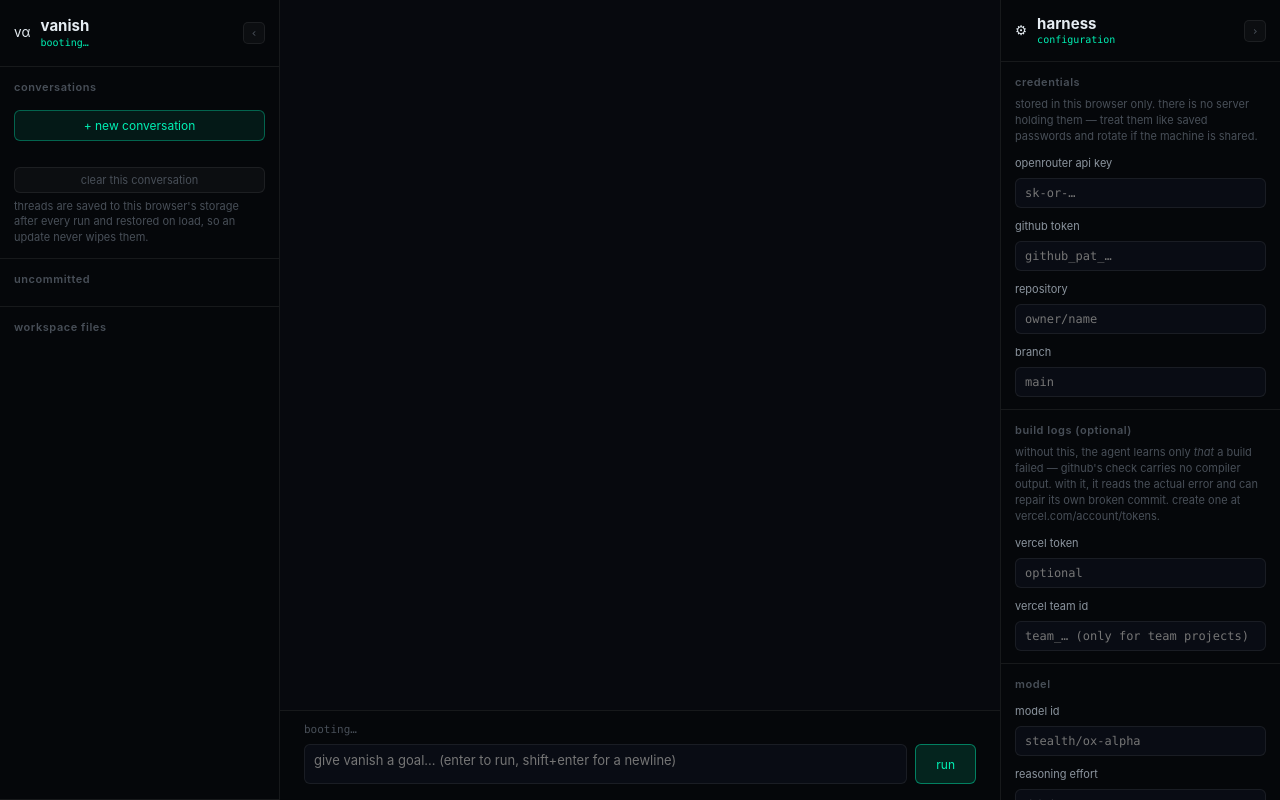
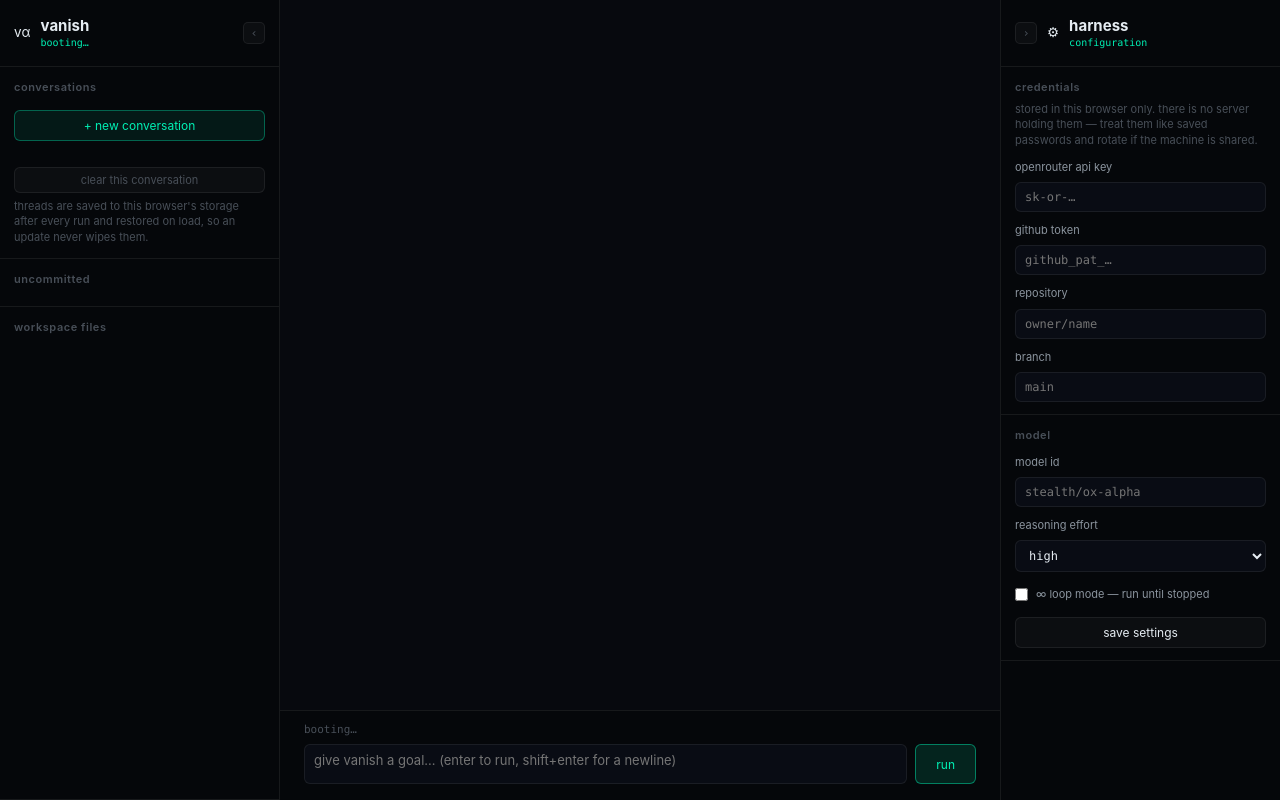
Before and after one commit to compusophy/vanish, a plain HTML site: page web/index.html in a window 1280 px wide. Drawn offline with Linux system fonts and the light colour scheme; a script that the page names is missing.

Commit message:
ui: move right rail collapse button to its inner edge
the left rail's collapse button sits at the end of its header — the side
facing the middle of the app. the right rail's sat on its outer edge,
so the two controls were not mirrored. lead the right header with the
button instead so both affordances hug the centre-facing edge.

```diff
--- a/web/index.html
+++ b/web/index.html
@@ -66,12 +66,14 @@
       <!-- right: configuration -->
       <aside class="rail rail-right">
         <div class="rail-head">
+          <!-- button leads so it sits on the inner edge, mirroring the left
+               rail where it trails on the same (middle-facing) side -->
+          <button id="collapse-right" class="rail-collapse" aria-expanded="true" title="collapse panel">›</button>
           <span class="glyph cfg">⚙</span>
           <div>
             <div class="rail-title">harness</div>
             <div class="rail-sub">configuration</div>
           </div>
-          <button id="collapse-right" class="rail-collapse" aria-expanded="true" title="collapse panel">›</button>
         </div>
 
         <div class="rail-section">
@@ -91,21 +93,6 @@
 
           <label for="cfg-branch">branch</label>
           <input id="cfg-branch" type="text" placeholder="main" />
-        </div>
-
-        <div class="rail-section">
-          <div class="rail-label">build logs (optional)</div>
-          <p class="hint">
-            without this, the agent learns only <em>that</em> a build failed —
-            github's check carries no compiler output. with it, it reads the
-            actual error and can repair its own broken commit. create one at
-            vercel.com/account/tokens.
-          </p>
-          <label for="cfg-vercel-token">vercel token</label>
-          <input id="cfg-vercel-token" type="password" autocomplete="off" placeholder="optional" />
-
-          <label for="cfg-vercel-team">vercel team id</label>
-          <input id="cfg-vercel-team" type="text" placeholder="team_… (only for team projects)" />
         </div>
 
         <div class="rail-section">
```
